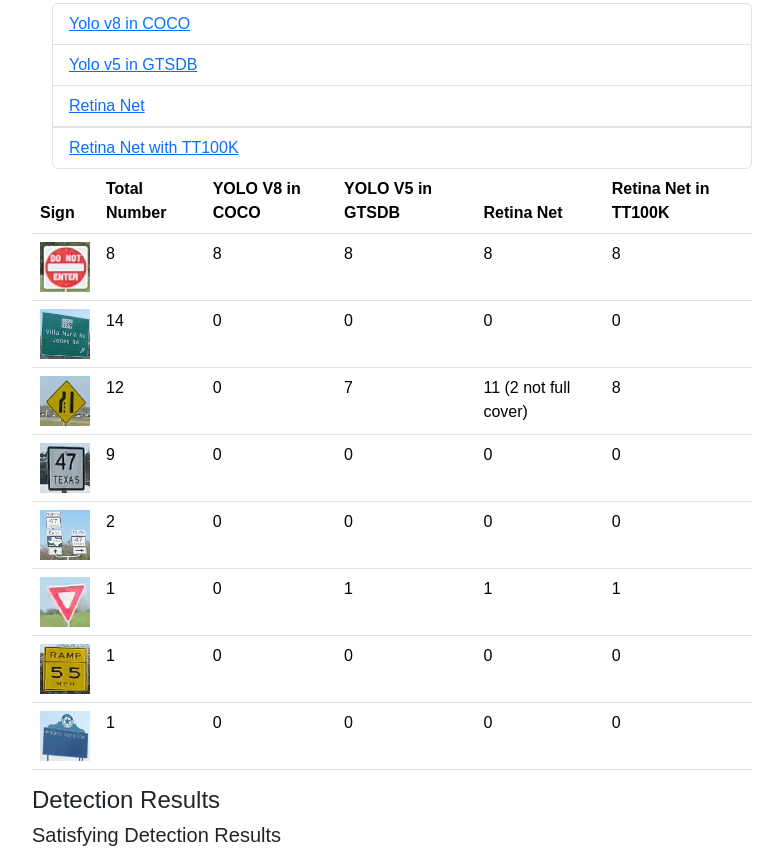
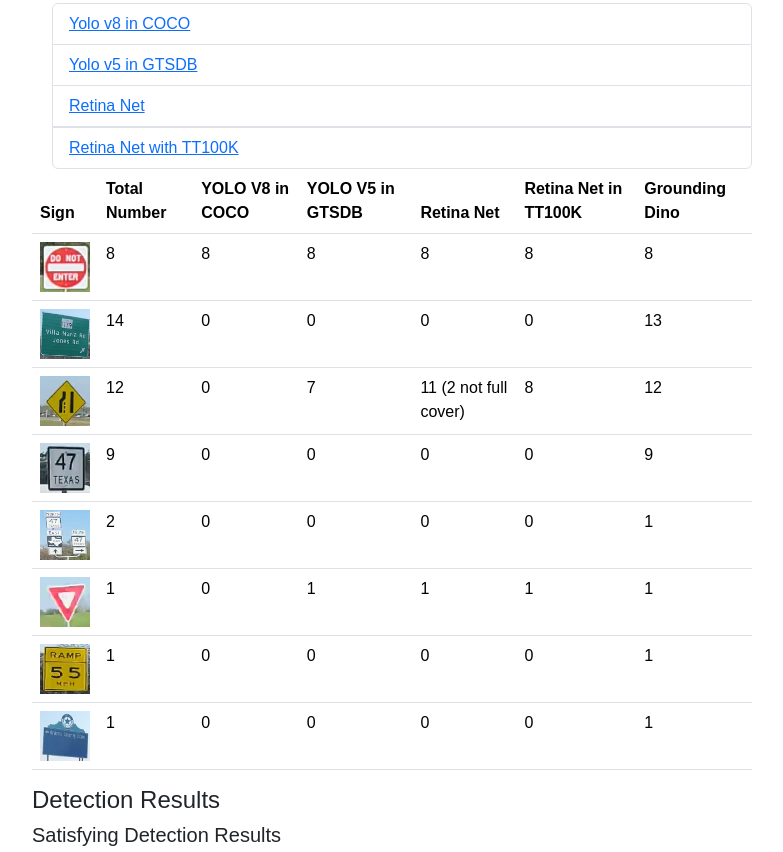
Before and after one commit to Winston0323/Winston0323.github.io, a plain HTML site: page index.html in a window 1280 px wide. Shown: the part 1486-2338 px from the top of the page, without its empty margins (248-1031 px from the left). Drawn offline with nearby package versions, Linux system fonts and the light colour scheme; grey boxes are pictures that could not be loaded.

Commit message:
update grounding dino result

```diff
--- a/index.html
+++ b/index.html
@@ -109,6 +109,7 @@
                 <th>YOLO V5 in GTSDB</th>
                 <th>Retina Net</th>
                 <th>Retina Net in TT100K</th>
+                <th>Grounding Dino</th>
             </tr>
             </thead>
             <tbody>
@@ -119,6 +120,7 @@
                 <td>8</td>
                 <td>8</td>
                 <td>8</td>
+                  <td>8</td>
             </tr>
             <tr>
                 <td><img src="Images/signs/green.png" alt="Sign 2" width="50" height="50"></td>
@@ -127,6 +129,7 @@
                 <td>0</td>
                 <td>0</td>
                 <td>0</td>
+                 <td>13</td>
             </tr>
             <tr>
                 <td><img src="Images/signs/yellow.png" alt="Sign 3" width="50" height="50"></td>
@@ -135,6 +138,7 @@
                 <td>7</td>
                 <td>11 (2 not full cover)</td>
                 <td>8</td>
+                <td>12</td>
             </tr>
             <tr>
                 <td><img src="Images/signs/white.png" alt="Sign 3" width="50" height="50"></td>
@@ -143,6 +147,7 @@
                 <td>0</td>
                 <td>0</td>
                 <td>0</td>
+                 <td>9</td>
             </tr>
             <tr>
                 <td><img src="Images/signs/white-group.png" alt="Sign 3" width="50" height="50"></td>
@@ -151,6 +156,7 @@
                 <td>0</td>
                 <td>0</td>
                 <td>0</td>
+                  <td>1</td>
             </tr>
 
             <tr>
@@ -160,6 +166,7 @@
                 <td>1</td>
                 <td>1</td>
                 <td>1</td>
+                   <td>1</td>
             </tr>
 
             <tr>
@@ -169,6 +176,7 @@
                 <td>0</td>
                 <td>0</td>
                 <td>0</td>
+                 <td>1</td>
             </tr>
             <tr>
                 <td><img src="Images/signs/blue-rect.png" alt="Sign 3" width="50" height="50"></td>
@@ -177,6 +185,7 @@
                 <td>0</td>
                 <td>0</td>
                 <td>0</td>
+                <td>1</td>
             </tr>
             </tbody>
         </table>
```
